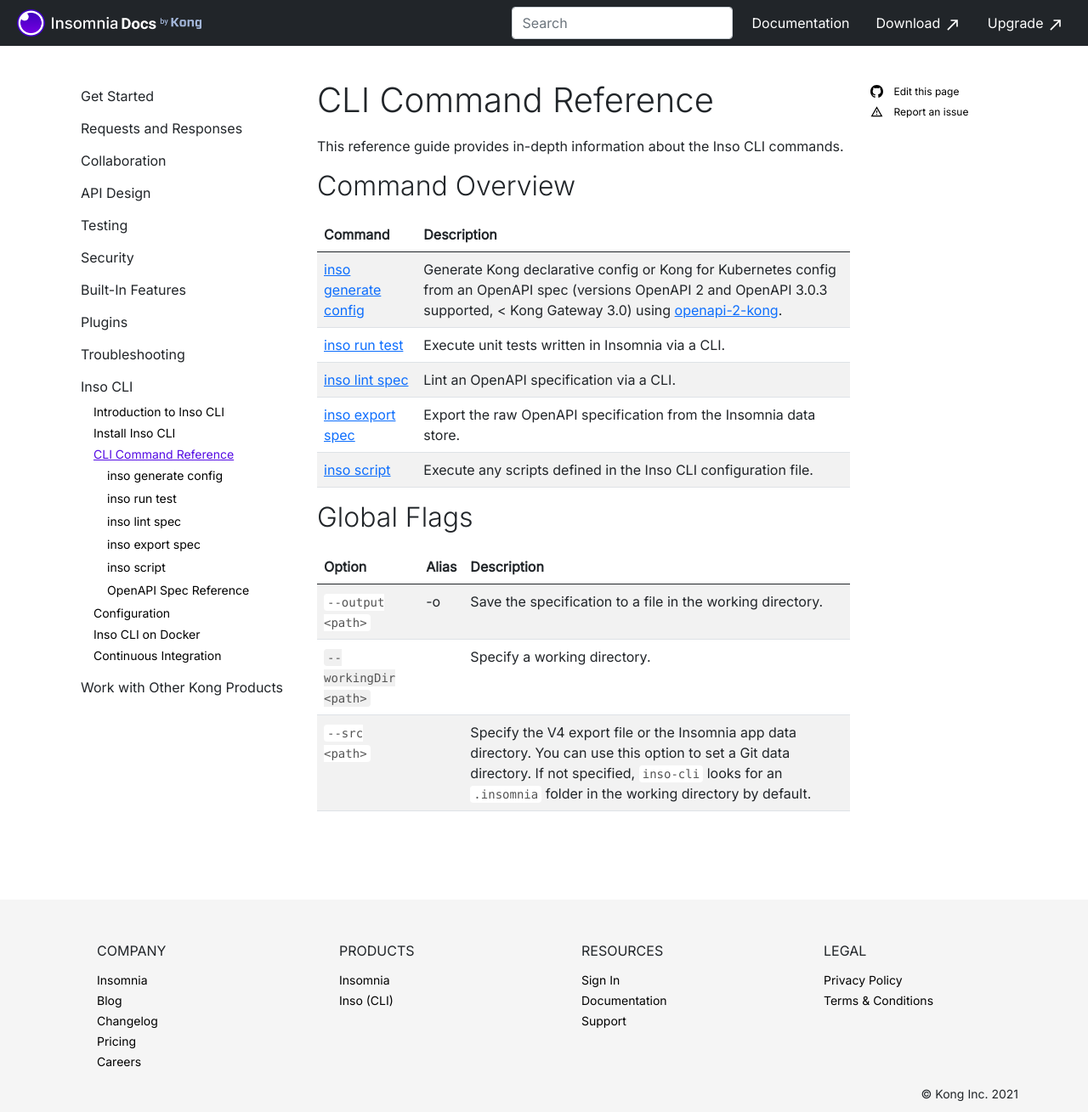
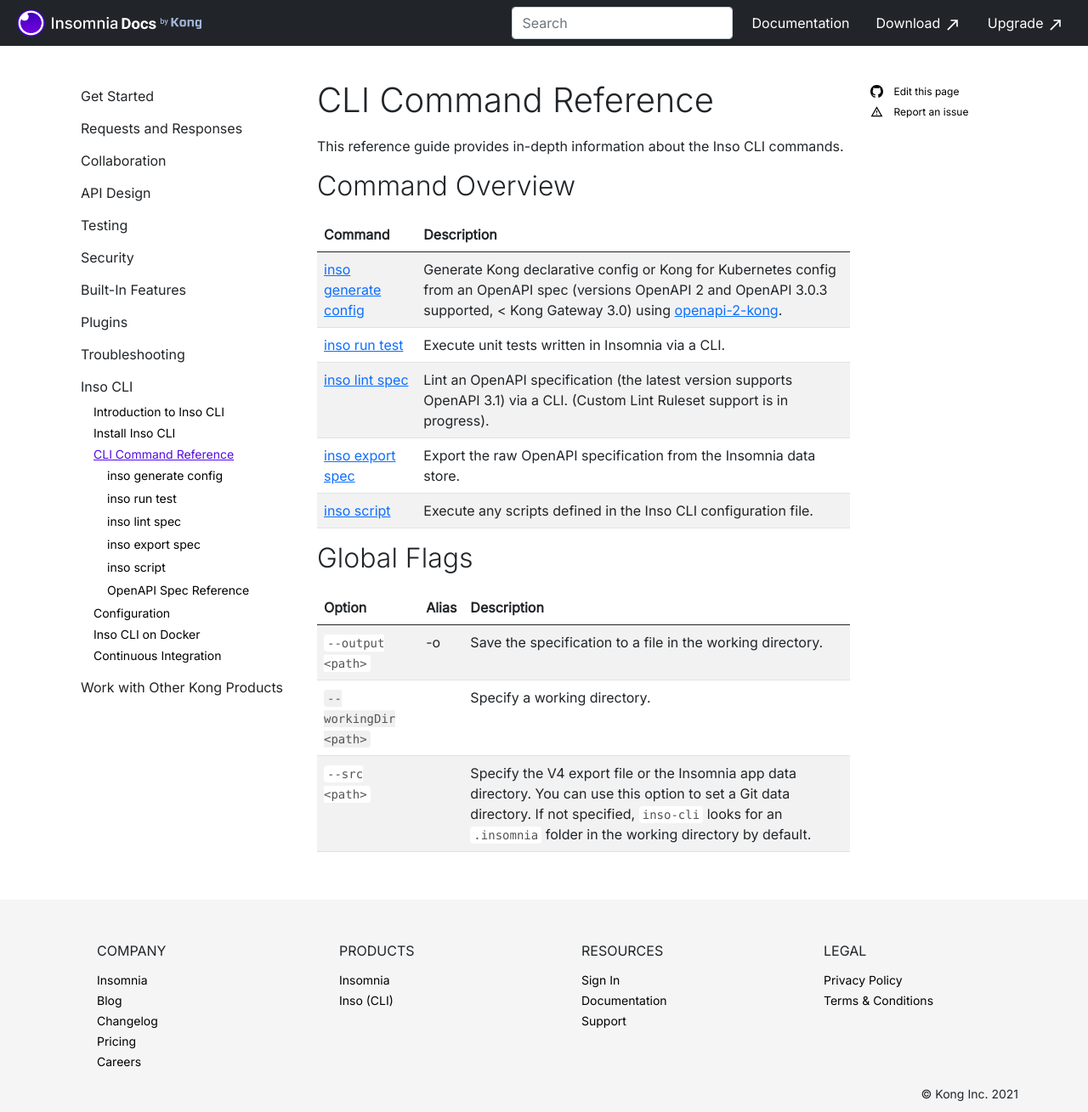
Before and after one commit to Kong/insomnia-docs, a Jekyll site: the page built from docs/inso-cli/cli-command-reference.md, in a window 1280 px wide and 1309 px high. Shown: the whole window at 85% size. Built offline with Jekyll 4.4.1, drawn with Linux system fonts in a browser that asks for light colours; comment, search, counter and statistics services are not loaded.

Commit message:
Update cli-command-reference.md

```diff
--- a/docs/inso-cli/cli-command-reference.md
+++ b/docs/inso-cli/cli-command-reference.md
@@ -14,7 +14,7 @@
 ------- | -----------
 [inso generate config](/inso-cli/cli-command-reference/inso-generate-config) | Generate Kong declarative config or Kong for Kubernetes config from an OpenAPI spec (versions OpenAPI 2 and OpenAPI 3.0.3 supported, < Kong Gateway 3.0) using [openapi-2-kong](https://github.com/Kong/insomnia/tree/develop/packages/openapi-2-kong).
 [inso run test](/inso-cli/cli-command-reference/inso-run-test) | Execute unit tests written in Insomnia via a CLI.
-[inso lint spec](/inso-cli/cli-command-reference/inso-lint-spec) | Lint an OpenAPI specification via a CLI.
+[inso lint spec](/inso-cli/cli-command-reference/inso-lint-spec) | Lint an OpenAPI specification (the latest version supports OpenAPI 3.1) via a CLI. (Custom Lint Ruleset support is in progress).
 [inso export spec](/inso-cli/cli-command-reference/inso-export-spec) | Export the raw OpenAPI specification from the Insomnia data store.
 [inso script](/inso-cli/cli-command-reference/inso-script) | Execute any scripts defined in the Inso CLI configuration file.
 
```
